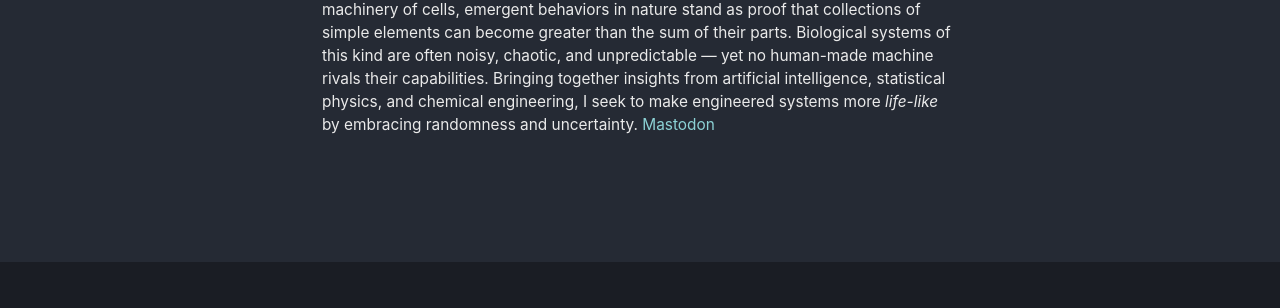
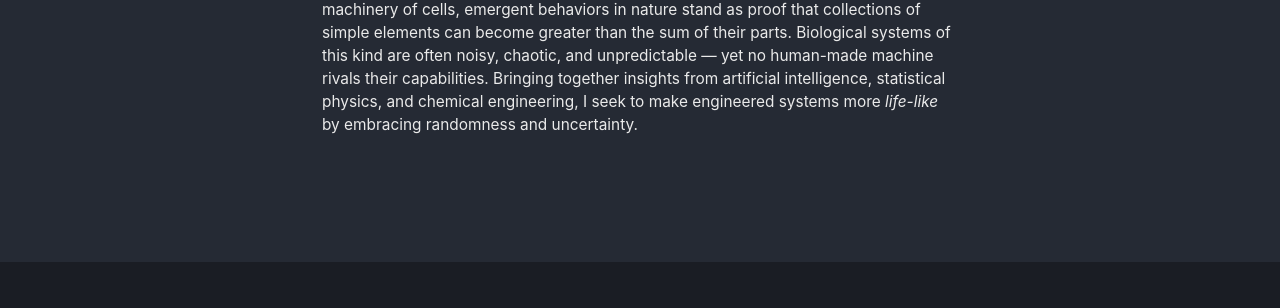
Before and after one commit to tberrueta/tberrueta.github.io, a Jekyll site: the page built from index.html, in a window 1280 px wide and 900 px high, scrolled down 1108 px. Shown: the part 527-835 px from the top of the window. Built offline with Jekyll 4.4.1, drawn with Linux system fonts in a browser that asks for light colours; cached includes are drawn as plain includes; nearby versions of some CDN libraries; the list of posts is cut into pages by our own code.

Commit message:
try to hide mastodon link

```diff
--- a/index.html
+++ b/index.html
@@ -28,5 +28,5 @@ author_profile: true
 
   <br><br>I am an interdisciplinary scientist and engineer focusing on understanding and controlling complex robotic systems. From termite construction to the molecular machinery of cells, emergent behaviors in nature stand as proof that collections of simple elements can become greater than the sum of their parts. Biological systems of this kind are often noisy, chaotic, and unpredictable — yet no human-made machine rivals their capabilities. Bringing together insights from artificial intelligence, statistical physics, and chemical engineering, I seek to make engineered systems more <i>life-like</i> by embracing randomness and uncertainty.
 
-  <a rel="me" href="https://sigmoid.social/@BerruetaThomas" font-size=0>Mastodon</a>
+  <a rel="me" href="https://sigmoid.social/@BerruetaThomas" style="font-size: 0px">Mastodon</a>
 </body>
```
